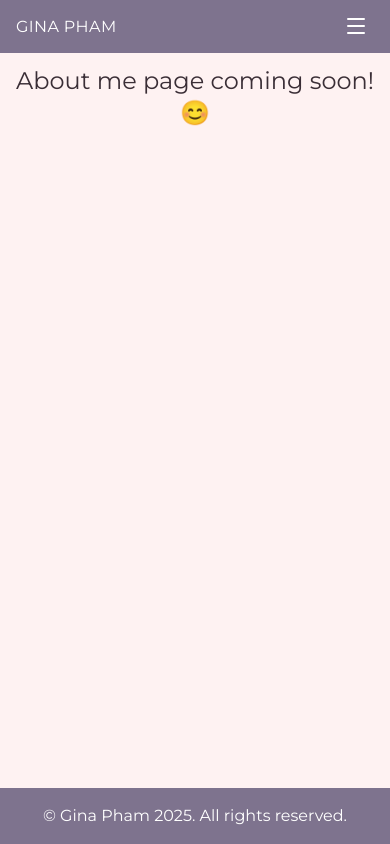
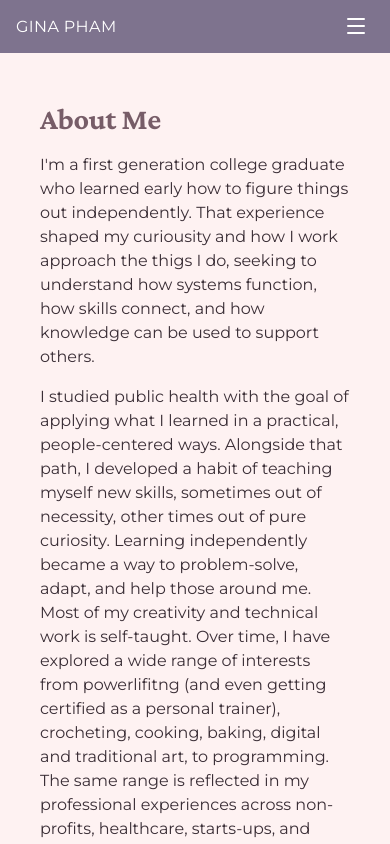
Before and after one commit to ginnaaph/personal-portfolio, a React (Vite) app: page /about-me in a window 390 px wide. Shown: the top 844 px of the page. Built offline with nearby package versions, Linux system fonts and the light colour scheme.

Commit message:
feat(AboutMe): AboutMeIntroduction
Added an about me section

```diff
--- a/src/App.tsx
+++ b/src/App.tsx
@@ -6,6 +6,7 @@ import { ExplorationsPg } from "./explorations/pages/ExplorationsPg"
 import ExperiencePg from "./experiences/pages/ExperiencePg"
 import { ContactPg } from "./contact/page/ContactPg"
 import { AboutMePg } from "./aboutme/pages/AboutMePg"
+import { ProgrammingPg } from "./explorations/pages/ProgrammingPg"
 
 
 const AdminPage = import.meta.env.DEV
@@ -21,6 +22,7 @@ export const App = () => {
 
         {/* Explorations */}
         <Route path="/explorations" element={<ExplorationsPg />} />
+        <Route path="/explorations/programming" element={<ProgrammingPg />} />
         {/* Category pages (programming / baking / art) */}
      =
 
--- /dev/null
+++ b/src/aboutme/components/AboutMeIntroduction.tsx
@@ -0,0 +1,27 @@
+export const AboutMeIntroduction = () => {
+    return (
+        <section id="about-me-introduction" className="p-6 max-w-prose space-y-4 md:space-y-5">
+            <h1 className="text-3xl font-bold mb-4">About Me</h1>
+            <p>
+                I'm a first generation college graduate who learned early how to figure things out independently. That experience shaped
+                my curiousity and how I work approach the thigs I do, seeking to understand how systems function, how skills connect, and how knowledge
+                can be used to support others.
+            </p>
+            <p>
+                I studied public health with the goal of applying what I learned in a practical, people-centered ways. Alongside that path, I developed a habit
+                of teaching myself new skills, sometimes out of necessity, other times out of pure curiosity. Learning independently became a way to problem-solve, adapt,
+                and help those around me. Most of my creativity and technical work is self-taught. Over time, I have explored a wide range of interests from powerlifitng (and even
+                getting certified as a personal trainer), crocheting, cooking, baking, digital and traditional art, to programming. The same range is reflected in my professional experiences
+                across non-profits, healthcare, starts-ups, and litigation research. Exposure to different environments has strengthed my ability to connect ideas across disciplines and approach
+                problems from multiple perspectives.
+            </p>
+            <p>
+                This portfolio is a both a production project and a personal archive. It documents what I've learned, what I've built and how my thinking has evolved over time
+                While I have often worked behind the scenes, this spaces repreents a shift towards sharing my work with confidence and reflecting on growth through exploration and iteration.
+            </p>
+            <p>
+                Thank you for visiting and taking the time to learn more about me. I hope my work resonates with you and sparks your own curiosity.
+            </p>
+        </section>
+    )
+}
--- a/src/aboutme/pages/AboutMePg.tsx
+++ b/src/aboutme/pages/AboutMePg.tsx
@@ -1,13 +1,25 @@
 import { Navigation } from "../../components/ui/navigation/Navigation";
+import { AboutMeIntroduction } from "../components/AboutMeIntroduction";
+import AboutMeImage from '../../assets/images/me/AboutMe.png';
 import {Footer } from "../../home/components/Footer";
 
 export const AboutMePg = () => {
     return (
         <div className="min-h-screen bg-red-50 flex flex-col">
             <Navigation />
-            <div className="py-3 items-center justify-center flex-1 text-center text-2xl">
-                About me page coming soon! 😊
-
+            <div className="py-6 flex-1 px-4 sm:px-6 lg:px-8">
+                <div className="mx-auto w-full max-w-7xl">
+                    <div className="flex flex-col md:flex-row items-center md:items-start justify-between gap-10 md:gap-14 lg:gap-20 text-left">
+                        <div className="w-full md:flex-1 md:max-w-2xl lg:max-w-3xl">
+                            <AboutMeIntroduction />
+                        </div>
+                        <div className="w-full md:w-auto md:flex-none flex justify-center md:justify-end">
+                            <div className="overflow-hidden rounded-t-full w-48 h-48 sm:w-56 sm:h-56 md:w-64 md:h-80 lg:w-72 lg:h-96 shadow-sm ring-1 ring-border/40 bg-white mt-10">
+                                <img src={AboutMeImage} alt="About Me portrait" className="w-full h-full object-top scale-115" />
+                            </div>
+                        </div>
+                    </div>
+                </div>
             </div>
             <Footer />
         </div>
--- a/src/experiences/components/ExperienceHeader.tsx
+++ b/src/experiences/components/ExperienceHeader.tsx
@@ -1,12 +1,12 @@
 import { DLResumeBttn } from "@/components/ui/DLResumeBttn"
 export  const ExperienceHeader = () => {
   return (
-    <header className="px-2">
+    <header className="px-2 pb-10">
       <h1>
         Experiences
       </h1>
 
-        <p className="mt-3 max-w-3xl leading-relaxed mb-3">
+        <p className="mt-3 max-w-3xl leading-relaxed mb-3 pb-7">
         This portfolio is mostly about what I build for fun, but work has shaped how I think just as
         much. This page shares the professional roles where I’ve applied that same mindset: asking
         questions, refining systems, and building better ways of working alongside thoughtful teams.
--- a/src/experiences/components/ExperienceTimeline.tsx
+++ b/src/experiences/components/ExperienceTimeline.tsx
@@ -2,7 +2,7 @@ import type { ExperienceItem } from "@/experiences/types"
 
 export default function ExperienceTimeline({ items }: { items: ExperienceItem[] }) {
   return (
-    <section aria-label="Experience timeline" className="relative w-full">
+    <section aria-label="Experience timeline" className="relative w-full bg-main/50 p-10">
       {/* Vertical line (mobile: left) */}
       <div className="pointer-events-none absolute inset-y-0 left-4 w-px bg-white/70 md:hidden" />
       {/* Vertical line (desktop: center) */}
--- /dev/null
+++ b/src/explorations/components/sections/programming/ProgrammingHeader.tsx
@@ -0,0 +1,14 @@
+export const ProgrammingHeader = () => {
+  return (
+    <header className="px-2">
+      <h1>
+        Programming
+      </h1>
+<p>
+    I started my programming journey when I wanted to challenge myself to learn something challenging.
+    I am someone who loves a challenges and the process of learning something new.
+</p>
+
+    </header>
+  )
+}
--- /dev/null
+++ b/src/explorations/components/sections/programming/ProgrammingProjectCard.tsx
@@ -0,0 +1,14 @@
+import {Card, CardContent, CardHeader, CardTitle} from "@/components/ui/card";
+export const ProgrammingProjectCard = () => {
+    return (
+        <Card>
+    <CardHeader>
+        <CardTitle>Programming Project</CardTitle>
+    </CardHeader>
+    <CardContent>
+        <p>This is a programming project description.</p>
+    </CardContent>
+        </Card>
+
+    )
+}
--- a/src/explorations/pages/ExplorationsPg.tsx
+++ b/src/explorations/pages/ExplorationsPg.tsx
@@ -17,7 +17,7 @@ export const ExplorationsPg = () => {
             </section>
 
             {/* Main content */}
-            <section className="md:col-span-9">
+            <section className="md:col-span-9 bg-white ">
               <ProjectGrid projects={projects} />
             </section>
           </div>
--- /dev/null
+++ b/src/explorations/pages/ProgrammingPg.tsx
@@ -0,0 +1,20 @@
+import { Navigation } from '../../components/ui/navigation/Navigation';
+import { Footer } from '../../home/components/Footer';
+
+
+export const ProgrammingPg = () => {
+  return (
+    <div id="programming" className="flex flex-col items-center  min-h-screen justify-start">
+      <Navigation />
+
+      <main className="w-full min-h-screen bg-[#DAD0DC]">
+        <div className="mx-auto w-full max-w-6xl px-4 py-6 sm:px-6 md:py-10 lg:px-8">
+          <h1>Programming </h1>
+          {/* Content for programming projects goes here */}
+        </div>
+      </main>
+
+      <Footer />
+    </div>
+  );
+}
```
Also changed, not shown: 1 other file (tests, documents, lock files or other folders).
